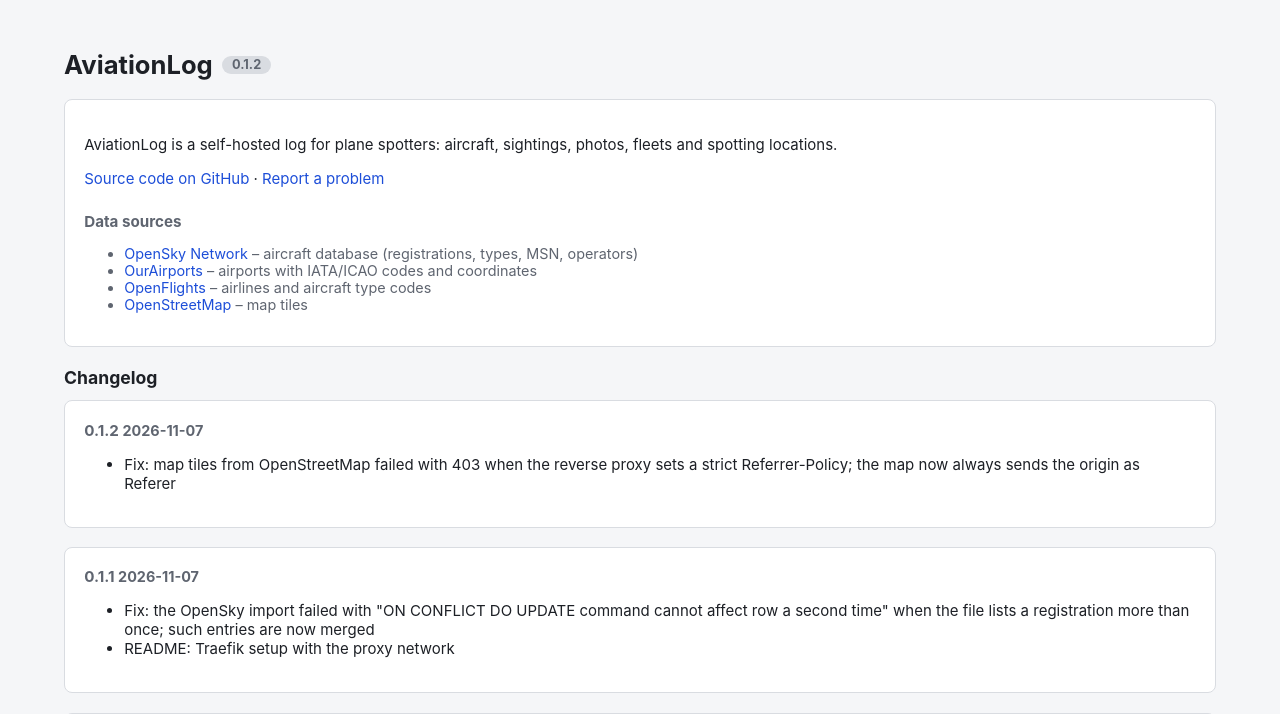
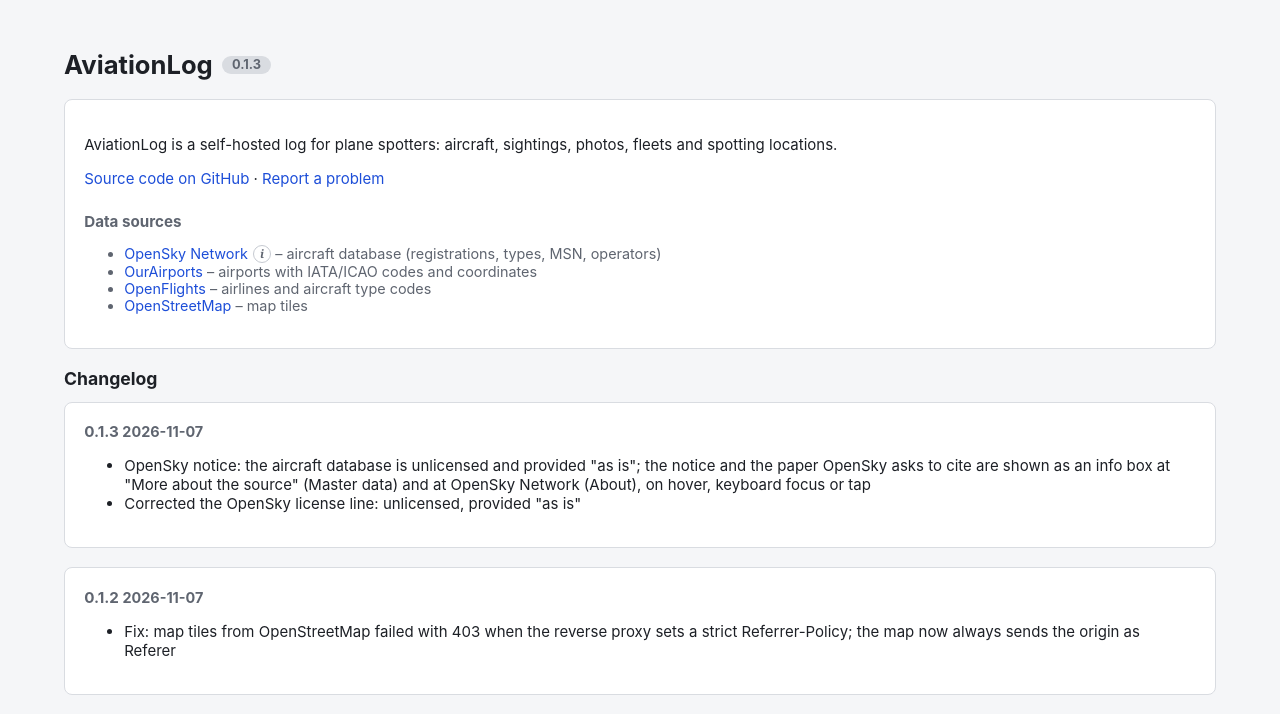
Before and after one commit to siliconserver/aviationlog, a FastAPI app: page /about in a window 1280 px wide. Shown: the top 714 px of the page. Run offline with FastAPI, Linux system fonts and the light colour scheme; parts of the project's set-up code (start-up, migrations or seed data) failed here and were passed over; some libraries are stand-ins or nearby versions.

Commit message:
Show OpenSky notice and citation as info box, fix license line (0.1.3)
Co-Authored-By: Claude Opus 5.5 <noreply@anthropic.com>
Claude-Session: https://claude.ai/code/session_01AKBP8Kn6QgxjS2iuU5q6gH

```diff
--- a/app/i18n/de.json
+++ b/app/i18n/de.json
@@ -251,6 +251,11 @@
  "nav.photos": "Fotos",
  "nav.profile": "Profil",
  "nav.users": "Benutzer",
+ "opensky.cite": "Wer OpenSky-Daten in einer Veröffentlichung nutzt (auch Webseiten, Fachartikel oder öffentliche Vorträge), soll dieses Paper zitieren:",
+ "opensky.license": "ohne Lizenz, ohne Gewähr („as is“)",
+ "opensky.notice": "Die OpenSky-Flugzeugdatenbank ist ohne Lizenz und fällt nicht unter die Nutzungsbedingungen von OpenSky. Es gibt keinerlei Support oder Gewährleistung, die Daten werden „as is“ bereitgestellt.",
+ "opensky.notice_title": "Hinweis zu den OpenSky-Daten",
+ "opensky.website": "Offizielle Website:",
  "photo.aperture": "Blende",
  "photo.delete_confirm_nas": "Foto aus AviationLog entfernen? Die Datei auf dem NAS bleibt, lösche sie dort, sonst kommt sie beim nächsten Scan wieder.",
  "photo.delete_confirm_upload": "Foto löschen? Die Datei wird ebenfalls gelöscht.",
--- a/app/i18n/en.json
+++ b/app/i18n/en.json
@@ -251,6 +251,11 @@
  "nav.photos": "Photos",
  "nav.profile": "Profile",
  "nav.users": "Users",
+ "opensky.cite": "If you use OpenSky Network data in a publication (including web pages, research papers or public presentations), please cite:",
+ "opensky.license": "unlicensed, provided as is",
+ "opensky.notice": "The OpenSky aircraft database is unlicensed and does not fall under OpenSky's terms of use. There is no support or guarantee of any kind; the data is offered \"as is\".",
+ "opensky.notice_title": "Note on the OpenSky data",
+ "opensky.website": "Official website:",
  "photo.aperture": "Aperture",
  "photo.delete_confirm_nas": "Remove this photo from AviationLog? The file on the NAS stays, delete it there or it comes back with the next scan.",
  "photo.delete_confirm_upload": "Delete this photo? The file is deleted as well.",
--- a/app/importers.py
+++ b/app/importers.py
@@ -38,7 +38,8 @@ SOURCES = {
         "entity": "aircraft",
         "label": "OpenSky Aircraft Database",
         "info": "https://opensky-network.org/data/aircraft",
-        "license": "OpenSky Network, free for non-commercial use",
+        "license": "OpenSky Network, unlicensed, provided as is",
+        "notice": "opensky",
         "url_env": "OPENSKY_URL",
         "url": None,  # discovered: newest monthly snapshot
     },
@@ -70,7 +71,8 @@ SOURCES = {
         "entity": "type",
         "label": "ICAO Doc 8643 aircraft types (via OpenSky)",
         "info": "https://www.icao.int/publications/DOC8643",
-        "license": "OpenSky Network, free for non-commercial use",
+        "license": "OpenSky Network, unlicensed, provided as is",
+        "notice": "opensky",
         "url_env": "DOC8643_URL",
         "url": "https://opensky-network.org/datasets/metadata/doc8643AircraftTypes.csv",
     },
--- a/app/static/style.css
+++ b/app/static/style.css
@@ -426,3 +426,31 @@ code {
 .hint { font-size: 0.85rem; color: var(--text-muted); margin-top: -0.6rem; margin-bottom: 1rem; }
 .exif td:first-child { color: var(--text-muted); padding-right: 1rem; }
 .leaflet-popup-content a { color: #1d4ed8; }
+
+/* info box (e.g. OpenSky notice): hover, keyboard focus or tap on the i button */
+.info-tip { position: relative; display: inline-block; }
+.info-tip-btn {
+  display: inline-flex; align-items: center; justify-content: center;
+  width: 1.15rem; height: 1.15rem; margin-left: .3rem; padding: 0;
+  border: 1px solid var(--border-hover); border-radius: 50%;
+  background: transparent; color: var(--text-muted);
+  font: italic 600 .72rem/1 Georgia, serif; cursor: pointer; vertical-align: text-top;
+}
+.info-tip-btn:hover, .info-tip-btn:focus-visible { color: var(--accent); border-color: var(--accent); }
+.info-tip-box {
+  display: none; position: absolute; left: 0; top: 100%; z-index: 50;
+  width: min(28rem, 85vw); padding: .75rem .9rem;
+  background: var(--bg-alt); border: 1px solid var(--border); border-radius: 8px;
+  box-shadow: 0 8px 24px rgba(0, 0, 0, .25);
+  color: var(--text); font-size: .85rem; line-height: 1.45; text-align: left; white-space: normal;
+}
+.info-tip-box > * { display: block; margin-top: .45rem; }
+.info-tip-box > :first-child { margin-top: 0; }
+.info-tip-box cite { color: var(--text-muted); }
+.info-tip:hover .info-tip-box, .info-tip:focus-within .info-tip-box, .info-tip.open .info-tip-box { display: block; }
+.info-tip.closed .info-tip-box { display: none; }
+@media (max-width: 600px) {
+  /* full width just below the line, so the box never covers the i button */
+  .info-tip { position: static; }
+  .info-tip-box { left: 4vw; right: 4vw; top: auto; width: auto; margin-top: .3rem; }
+}
--- a/app/templates/about.html
+++ b/app/templates/about.html
@@ -1,4 +1,5 @@
 {% extends "base.html" %}
+{% import "macros.html" as m with context %}
 {% block title %}{{ t("nav.about") }}{% endblock %}
 {% block content %}
 <h1>AviationLog <span class="count">{{ APP_VERSION }}</span></h1>
@@ -8,7 +9,7 @@
      <a href="https://github.com/siliconserver/aviationlog/issues" target="_blank" rel="noopener">{{ t("about.issues") }}</a></p>
   <h3>{{ t("about.data_sources") }}</h3>
   <ul class="muted">
-    <li><a href="https://opensky-network.org/" target="_blank" rel="noopener">OpenSky Network</a> – {{ t("about.opensky") }}</li>
+    <li>{{ m.opensky_tip("OpenSky Network", "https://opensky-network.org/", "opensky-note") }} – {{ t("about.opensky") }}</li>
     <li><a href="https://ourairports.com/" target="_blank" rel="noopener">OurAirports</a> – {{ t("about.ourairports") }}</li>
     <li><a href="https://openflights.org/data" target="_blank" rel="noopener">OpenFlights</a> – {{ t("about.openflights") }}</li>
     <li><a href="https://www.openstreetmap.org/copyright" target="_blank" rel="noopener">OpenStreetMap</a> – {{ t("about.osm") }}</li>
--- a/app/templates/admin_data.html
+++ b/app/templates/admin_data.html
@@ -18,7 +18,7 @@
 {% set b = batches.get(key) %}
 <section class="panel">
   <h2>{{ src.label }} <span class="count">{{ t("entity." ~ src.entity) }}</span></h2>
-  <p class="muted">{{ t("data.license") }}: {{ src.license }} · <a href="{{ src.info }}" target="_blank" rel="noopener">{{ t("data.info") }}</a></p>
+  <p class="muted">{{ t("data.license") }}: {% if src.notice == "opensky" %}OpenSky Network, {{ t("opensky.license") }} · {{ m.opensky_tip(t("data.info"), src.info, "opensky-note-" ~ key) }}{% else %}{{ src.license }} · <a href="{{ src.info }}" target="_blank" rel="noopener">{{ t("data.info") }}</a>{% endif %}</p>
   {% if b %}
   <p>
     {{ t("data.last_import") }}: {{ b.created_at | d(lang) }} · <strong>{{ t("data.status." ~ b.status) }}</strong>
--- a/app/templates/base.html
+++ b/app/templates/base.html
@@ -92,6 +92,31 @@ document.addEventListener("click", function (e) {
 document.querySelectorAll(".clickable-rows tr[data-href]").forEach(function (row) {
   row.addEventListener("click", function (e) { if (!e.target.closest("a,button,form,input")) window.location = row.dataset.href; });
 });
+// info boxes: hover and keyboard focus via CSS, tap via the i button, Escape closes
+document.querySelectorAll(".info-tip-btn").forEach(function (btn) {
+  btn.addEventListener("click", function () {
+    var tip = btn.parentElement, open = !tip.classList.contains("open");
+    document.querySelectorAll(".info-tip.open").forEach(function (o) { o.classList.remove("open"); o.querySelector(".info-tip-btn").setAttribute("aria-expanded", "false"); });
+    tip.classList.toggle("open", open);
+    tip.classList.remove("closed");
+    btn.setAttribute("aria-expanded", open ? "true" : "false");
+  });
+});
+document.querySelectorAll(".info-tip").forEach(function (tip) {
+  tip.addEventListener("mouseleave", function () { tip.classList.remove("closed"); });
+  tip.addEventListener("focusout", function (e) { if (!tip.contains(e.relatedTarget)) tip.classList.remove("closed"); });
+});
+document.addEventListener("click", function (e) {
+  document.querySelectorAll(".info-tip.open").forEach(function (o) { if (!o.contains(e.target)) { o.classList.remove("open"); o.querySelector(".info-tip-btn").setAttribute("aria-expanded", "false"); } });
+});
+document.addEventListener("keydown", function (e) {
+  if (e.key !== "Escape") return;
+  document.querySelectorAll(".info-tip").forEach(function (o) {
+    if (o.classList.contains("open") || o.matches(":hover, :focus-within")) o.classList.add("closed");
+    o.classList.remove("open");
+    o.querySelector(".info-tip-btn").setAttribute("aria-expanded", "false");
+  });
+});
 document.querySelectorAll("form[data-confirm]").forEach(function (f) {
   f.addEventListener("submit", function (e) { if (!confirm(f.dataset.confirm)) e.preventDefault(); });
 });
--- a/app/templates/macros.html
+++ b/app/templates/macros.html
@@ -49,3 +49,16 @@
   <a href="/admin/backups"{% if active == 'backups' %} style="color: var(--accent)"{% endif %}>{{ t("nav.backups") }}</a>
 </div>
 {%- endmacro %}
+
+
+{# OpenSky asks to show that its data comes "as is" and to cite its paper. Shown on hover,
+   keyboard focus and tap (the small i button). #}
+{% macro opensky_tip(label, href, id) -%}
+<span class="info-tip"><a href="{{ href }}" target="_blank" rel="noopener" aria-describedby="{{ id }}">{{ label }}</a><button type="button" class="info-tip-btn" aria-expanded="false" aria-controls="{{ id }}" aria-label="{{ t('opensky.notice_title') }}">i</button><span class="info-tip-box" role="tooltip" id="{{ id }}">
+<strong>{{ t("opensky.notice_title") }}</strong>
+<span>{{ t("opensky.notice") }}</span>
+<span>{{ t("opensky.cite") }}</span>
+<cite>Matthias Schäfer, Martin Strohmeier, Vincent Lenders, Ivan Martinovic, and Matthias Wilhelm. "Bringing Up OpenSky: A Large-scale ADS-B Sensor Network for Research". In Proceedings of the 13th IEEE/ACM International Symposium on Information Processing in Sensor Networks (IPSN), pages 83-94, April 2014.</cite>
+<span>{{ t("opensky.website") }} <a href="https://opensky-network.org/" target="_blank" rel="noopener">The OpenSky Network</a></span>
+</span></span>
+{%- endmacro %}
```
Also changed, not shown: tests/test_web.py (+8 -0 lines), CHANGELOG.md, README.md.
